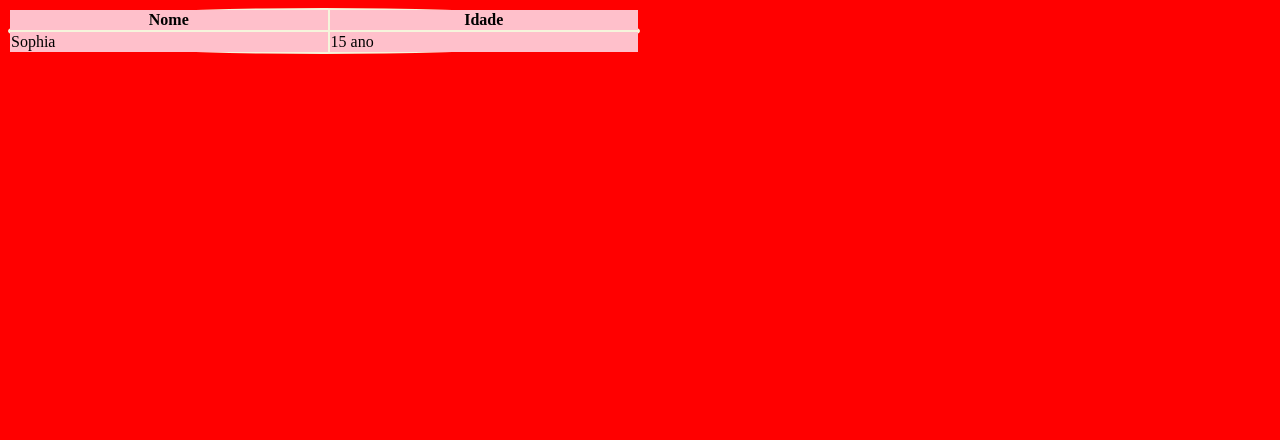
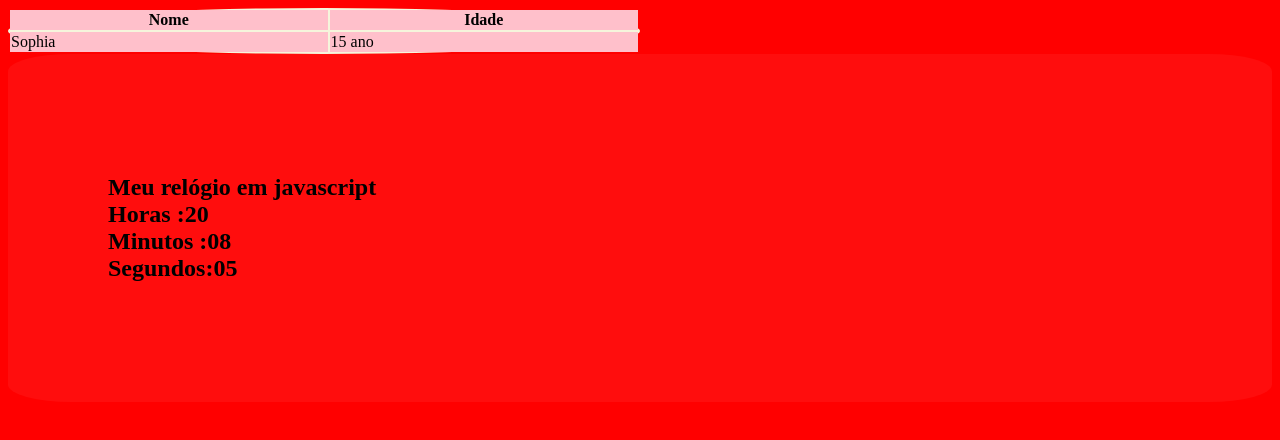
Before and after one commit to sophiadev366/projeto01_python, a plain HTML site: page index.html in a window 1280 px wide. Drawn offline with Linux system fonts and the light colour scheme.

Commit message:
Add files via upload

```diff
--- a/index.html
+++ b/index.html
@@ -15,15 +15,24 @@ table{
     width: 50%;
 
 
+
 }
 thead{
 background-color: pink;
 
 }
+#relogio{
+padding: 100px;
+position:relative;
+background-color:aqua;
+border-radius: 50%;
 
+}
 </style>
 </head>
 <body>
+
+
 <table>
 <thead>
 <tr>
@@ -43,11 +52,70 @@ Sophia
 </thead>
 
 </table>
+  <div class="container">
+<div id="relogio">
+    <h2>
+Meu relógio em javascript
 
+<div id="horas">Horas</div><div id="minutos">Minutos</div><div id="segundo">Segundos</div>
+
+    </h2>
+
+</div>
+  </div>
 
 <script>
 
+function tempo_agora(){
 
+const tempo = new Date();
+const horas=tempo.getHours();
+const minutos=tempo.getMinutes();
+const segundos=tempo.getSeconds();
+
+const h=horas_certa(horas);
+const m=horas_certa(minutos);
+const s=horas_certa(segundos);
+
+
+
+const hora=document.getElementById('horas').innerHTML='Horas :'+h;
+const minuto=document.getElementById('minutos').innerHTML='Minutos :'+m;
+const segundo=document.getElementById('segundo').innerHTML='Segundos:'+s;
+
+const tamanho_do_relogio=document.getElementById('relogio')
+
+tamanho_do_relogio.style.borderRadius=s+"%";
+
+tamanho_do_relogio.style.background="rgba(10"+s+",20"+s+",10"+s+",0."+s+")";
+
+
+const h_t=12;
+
+for(let x=1;x<h_t;x++){
+
+
+}
+
+
+
+}
+
+
+
+
+
+const contar = setInterval(tempo_agora,1000)
+
+
+function horas_certa(x){
+
+if(x<10){
+ x = "0" + x;
+return x;
+}
+return x;
+}
 
 </script>
 
```
